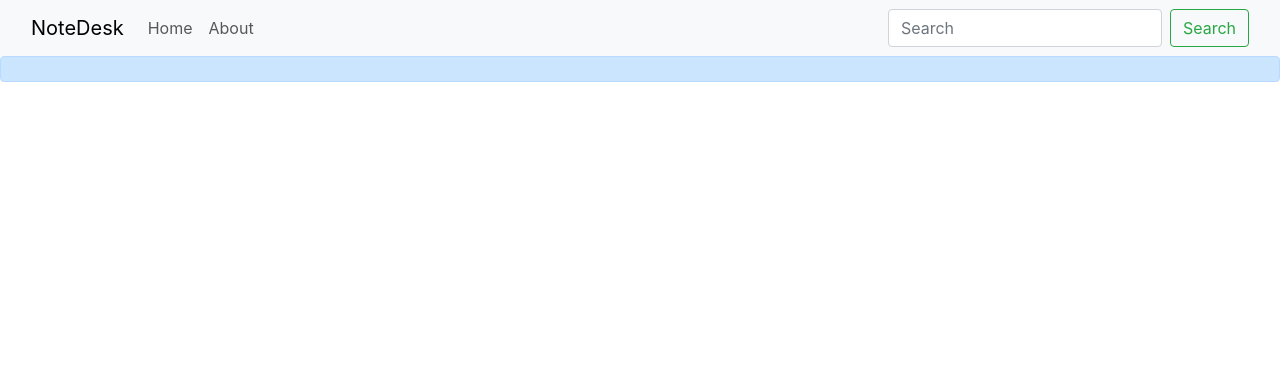
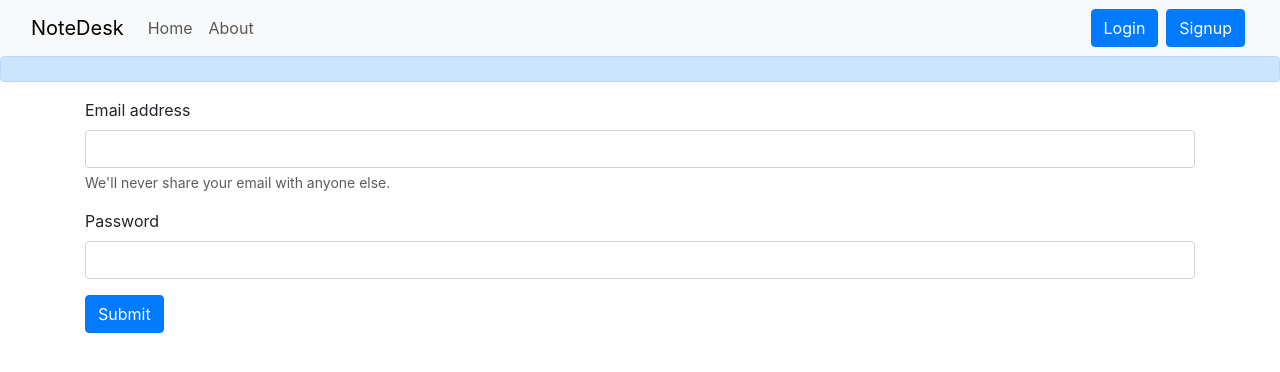
Before and after one commit to syedomar1/NoteDesk, a React (Create React App) app: page /login in a window 1280 px wide. Shown: the top 372 px of the page. Built offline with nearby package versions, Linux system fonts and the light colour scheme.

Commit message:
Added login page

```diff
--- a/src/App.js
+++ b/src/App.js
@@ -5,6 +5,8 @@
 import About from "./components/About";
 import NoteState from "./context/notes/NoteState";
 import Alert from "./components/Alert";
+import Login from "./components/Login";
+import Signup from "./components/Signup";
 
 function App() {
   return (
@@ -17,6 +19,8 @@
             <Routes>
               <Route exact path="/" element={<Home />} />
               <Route exact path="/about" element={<About />} />
+              <Route exact path="/login" element={<Login />} />
+              <Route exact path="/signup" element={<Signup />} />
             </Routes>
           </div>
         </Router>
--- /dev/null
+++ b/src/components/Login.js
@@ -0,0 +1,49 @@
+import React, { useState } from 'react'
+import {useNavigate} from 'react-router-dom';
+
+const Login = () => {
+    const [credentials,setCredentials] = useState({email:"", password: ""});
+    let navigate = useNavigate();
+    const handleSubmit = async(e) =>{
+        e.preventDefault();
+        const response = await fetch(`http://localhost:5000/api/auth/login`, {
+            method: "POST",
+            headers: {
+              "Content-Type": "application/json",
+            },
+            body: JSON.stringify({email:credentials.email, password: credentials.password})
+          });
+          const json = await response.json()
+          console.log(json)
+          if(json.success){
+            // Save the auth token and redirect
+            localStorage.setItem("token", json.authtoken);
+            navigate("/");
+
+          }
+          else{
+            alert("Invalid credentials");
+          }
+    }
+    const onChange = (e) => {
+        setCredentials({ ...credentials, [e.target.name]: e.target.value });
+      };
+  return (
+    <div>
+      <form onSubmit={handleSubmit}>
+  <div className="mb-3">
+    <label htmlFor="email" className="form-label">Email address</label>
+    <input type="email" className="form-control" value={credentials.email} onChange={onChange} id="email" name='email' aria-describedby="emailHelp"/>
+    <div id="emailHelp" className="form-text">We'll never share your email with anyone else.</div>
+  </div>
+  <div className="mb-3">
+    <label htmlFor="password" className="form-label">Password</label>
+    <input type="password" className="form-control" value={credentials.password} onChange={onChange} id="password" name='password'/>
+  </div>
+  <button type="submit" className="btn btn-primary">Submit</button>
+</form>
+    </div>
+  )
+}
+
+export default Login
--- a/src/components/Navbar.js
+++ b/src/components/Navbar.js
@@ -24,8 +24,8 @@
         </li>
       </ul>
       <form className="d-flex" role="search">
-        <input className="form-control me-2" type="search" placeholder="Search" aria-label="Search"/>
-        <button className="btn btn-outline-success" type="submit">Search</button>
+        <Link className="btn btn-primary mx-1" to="/login" role='button'>Login</Link>
+        <Link className="btn btn-primary mx-1" to="/signup" role='button'>Signup</Link>
       </form>
     </div>
   </div>
```
